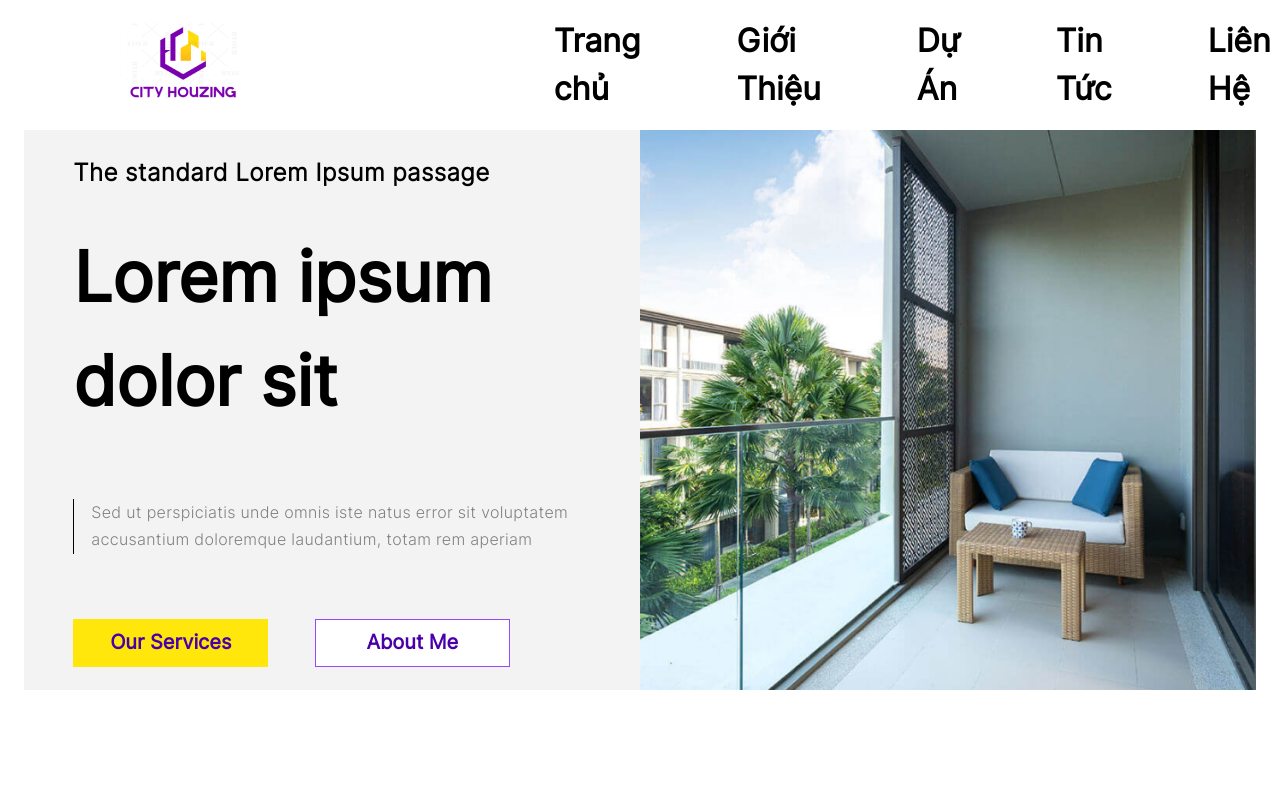
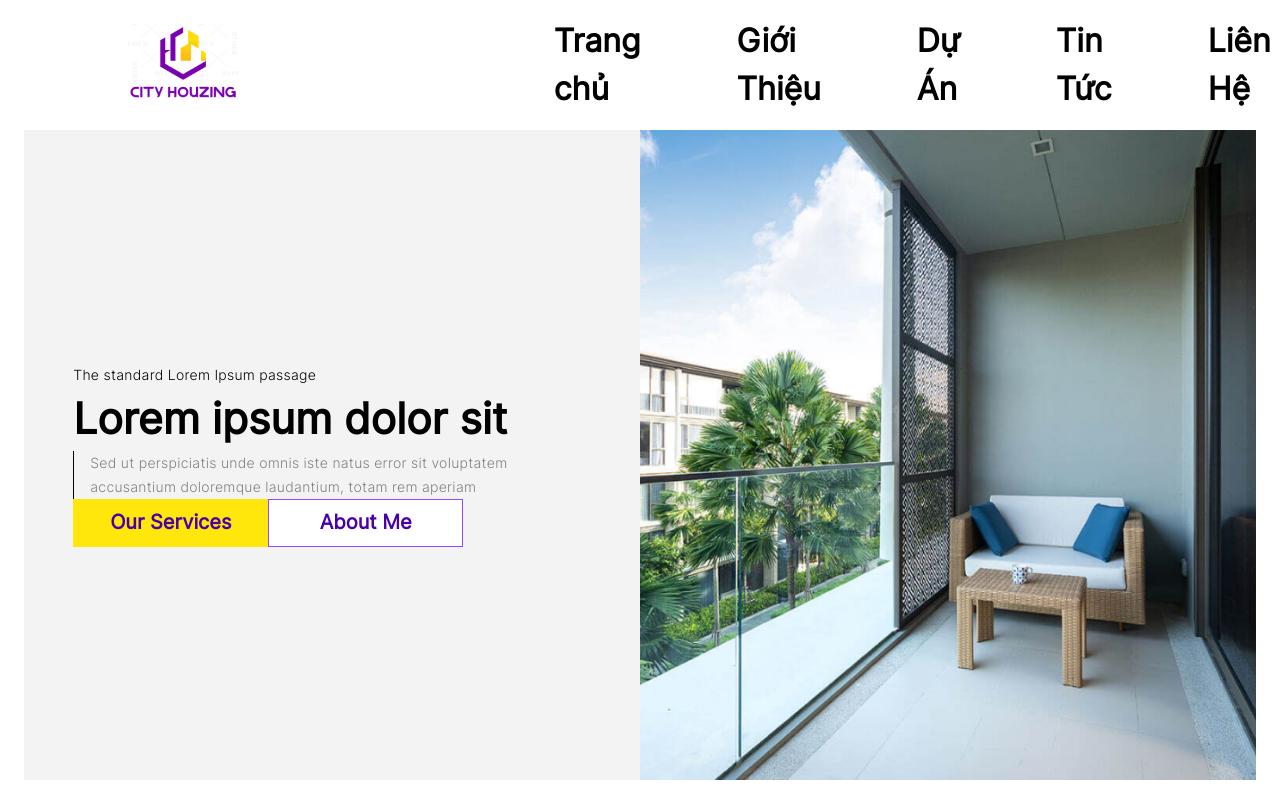
Before and after one commit to DuTran7/CityHouzing, a Next.js app: page / in a window 1280 px wide. Shown: the top 788 px of the page. Built offline with nearby package versions, Linux system fonts and the light colour scheme.

Commit message:
update using module css in home topic component

```diff
--- a/src/components/home/topic/HomeTopic.js
+++ b/src/components/home/topic/HomeTopic.js
@@ -2,60 +2,29 @@
 import { StyledBtnContain, StyledBtnOutlined } from 'components/ukit/Button';
 import React from 'react';
 import { theme } from 'theme';
+import styles from 'components/home/topic/HomeTopic.module.css';
 
 function HomeTopic() {
   return (
-    <Box
-      sx={{
-        display: 'flex',
-        flexDirection: 'row',
-        alignItems: 'center',
-        backgroundColor: '#F3F3F3',
-        height: '70vh',
-      }}
-    >
-      <Box
-        style={{
-          maxWidth: '50%',
-          width: '50%',
-          boxSizing: 'border-box',
-          padding: '4%',
-        }}
-      >
-        <Box style={{}}>
+    <Box className={styles.container}>
+      <Box className={styles['left-info']}>
+        <Box>
           <Typography
             color={theme.palette.common.black}
-            style={{
-              fontWeight: 600,
-              fontSize: '24px',
-              lineheight: '29px',
-              marginBottom: '32px',
-            }}
+            className={styles.title}
           >
             The standard Lorem Ipsum passage
           </Typography>
           <Typography
             variant="h3"
             color={theme.palette.common.black}
-            style={{
-              fontWeight: 600,
-              fontSize: '69px',
-              lineheight: '84px',
-              marginBottom: '66px',
-            }}
+            className={styles.content}
           >
             Lorem ipsum dolor sit
           </Typography>
           <Typography
             color={theme.palette.text.subText}
-            style={{
-              fontWeight: 400,
-              fontSize: '16px',
-              lineheight: '32px',
-              borderLeft: '1px solid black',
-              paddingLeft: '17px',
-              marginBottom: '65px',
-            }}
+            className={styles.desciption}
           >
             Sed ut perspiciatis unde omnis iste natus error sit voluptatem
             accusantium doloremque laudantium, totam rem aperiam
@@ -63,10 +32,10 @@
           <Box>
             {/* Figma fontSize is 24px */}
             <StyledBtnContain
-              fontSize="20px"
+              fontSize="1.25rem"
               fontWeight="600"
-              lineheight="20px"
-              style={{ marginRight: '9%' }}
+              lineheight="1.25rem"
+              className={styles['button-bottom']}
             >
               Our Services
             </StyledBtnContain>
@@ -75,6 +44,7 @@
               fontSize="20px"
               fontWeight="600"
               lineheight="20px"
+              className={styles['button-bottom']}
             >
               About Me
             </StyledBtnOutlined>
@@ -84,12 +54,7 @@
       <img
         src="/home/home-topic.png"
         alt="Home Topic"
-        style={{
-          width: '50%',
-          height: '100%',
-          objectFit: 'cover',
-          objectPosition: 'center',
-        }}
+        className={styles['right-image']}
       />
     </Box>
   );
--- /dev/null
+++ b/src/components/home/topic/HomeTopic.module.css
@@ -0,0 +1,72 @@
+.container {
+  display: flex;
+  flex-direction: row;
+  align-items: center;
+  background-color: #f3f3f3;
+  height: 40.625rem;
+}
+
+.left-info {
+  max-width: 50%;
+  width: 50%;
+  box-sizing: border-box;
+  padding: 4%;
+}
+.right-image {
+  width: 50%;
+  height: 100%;
+  object-fit: cover;
+  object-position: center;
+}
+
+.title {
+  font-weight: 600;
+  font-size: 1.5rem;
+  line-height: 1.813rem;
+  margin-bottom: 2rem;
+}
+
+.content {
+  font-weight: 600;
+  font-size: 4.375rem;
+  line-height: 5.25rem;
+  margin-bottom: 4.125rem;
+}
+
+.desciption {
+  font-weight: 400;
+  font-size: 1rem;
+  line-height: 2rem;
+  border-left: 0.063rem solid black;
+  padding-left: 1rem;
+  margin-bottom: 3.75rem;
+}
+
+.button-bottom {
+  margin: 0 1rem 1rem 0;
+}
+
+@media only screen and (min-width: 768px) and (max-width: 1052px) {
+  .title {
+    font-weight: 600;
+    font-size: 1rem;
+    line-height: 1.313rem;
+    margin-bottom: 1.5rem;
+  }
+
+  .content {
+    font-weight: 600;
+    font-size: 3.875rem;
+    line-height: 4.75rem;
+    margin-bottom: 3.625rem;
+  }
+
+  .desciption {
+    font-weight: 400;
+    font-size: 0.5rem;
+    line-height: 1.5rem;
+    border-left: 0.063rem solid black;
+    padding-left: 1rem;
+    margin-bottom: 3.25rem;
+  }
+}
```
